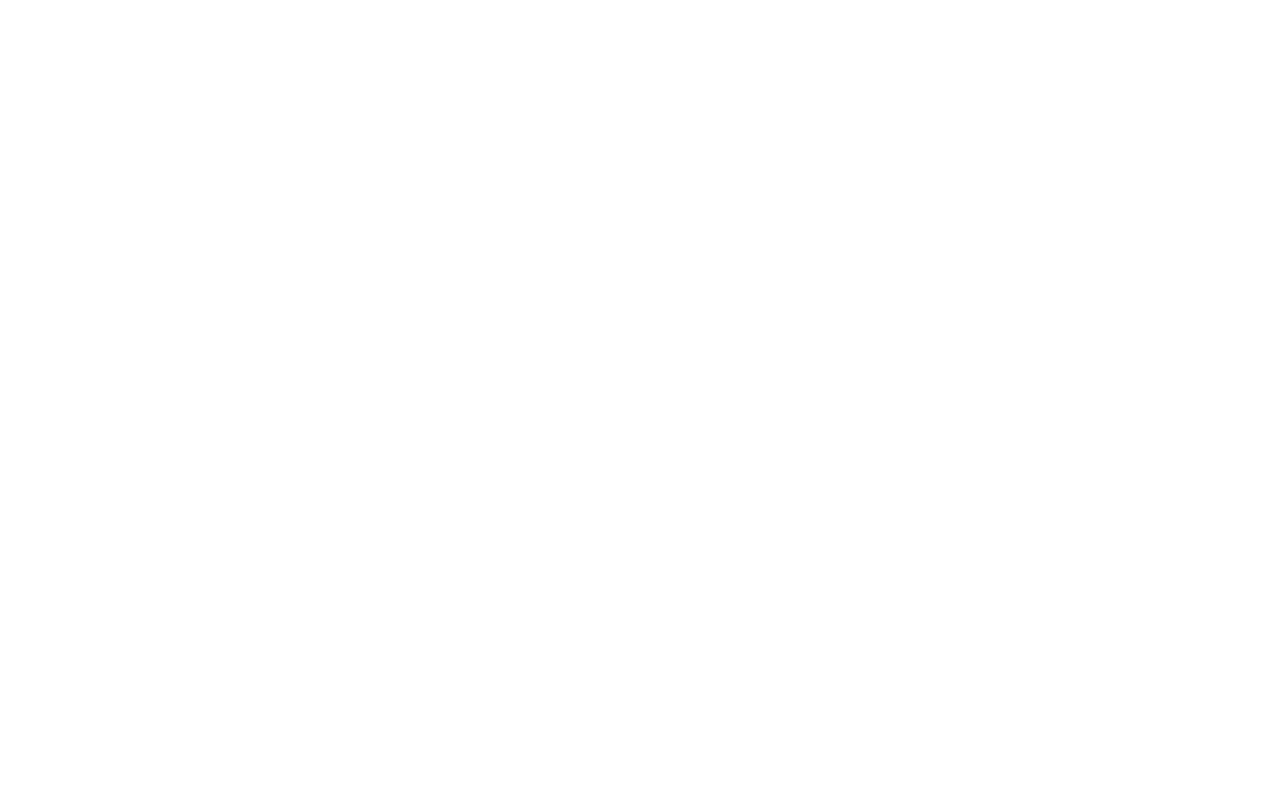
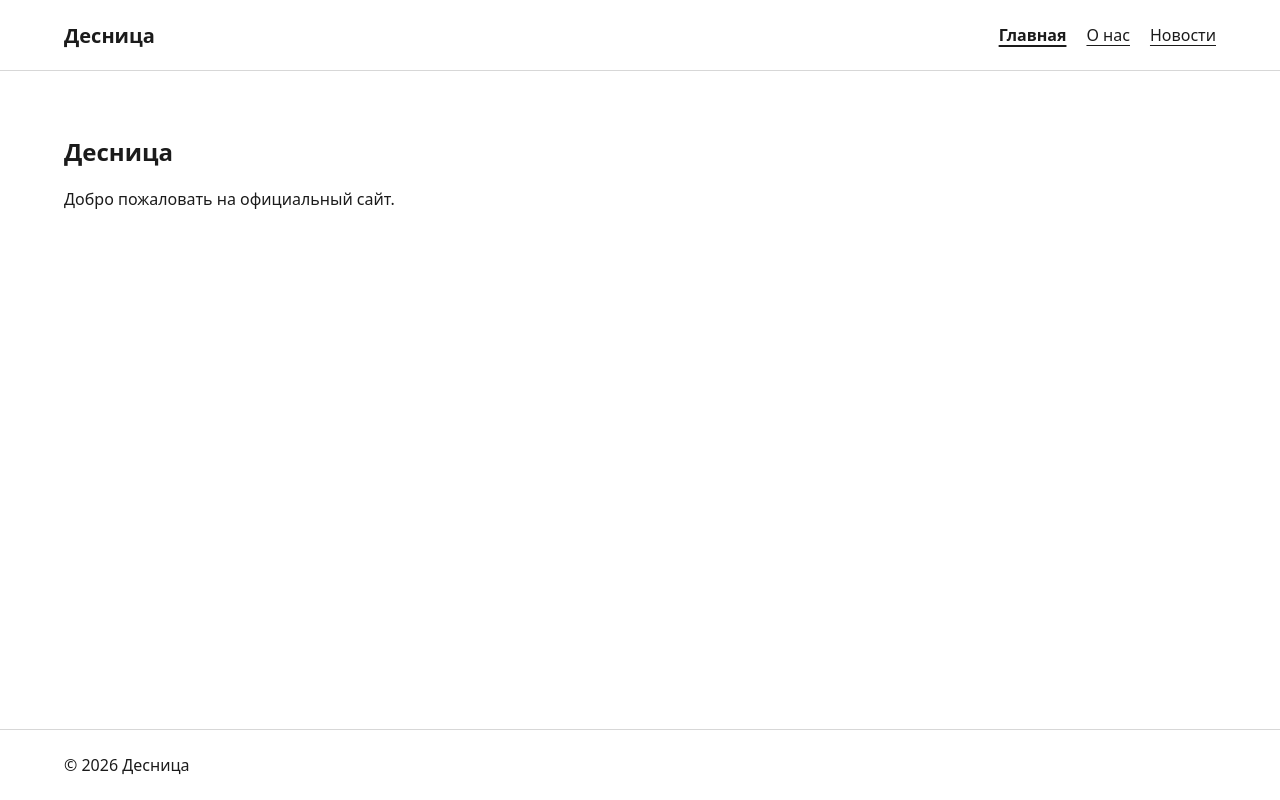
Before and after one commit to Jefrry/desnica, a Nuxt app in the folder apps/web/: page / in a window 1280 px wide. Before the commit this address had no page. Built offline with nearby package versions, Linux system fonts and the light colour scheme.

Commit message:
base layout before design

```diff
--- a/apps/web/app/app.vue
+++ b/apps/web/app/app.vue
@@ -1,4 +1,10 @@
 <template>
   <NuxtRouteAnnouncer />
-  <NuxtPage />
+  <NuxtLayout>
+    <NuxtPage />
+  </NuxtLayout>
 </template>
+
+<style>
+@import '~/assets/css/main.css';
+</style>
--- /dev/null
+++ b/apps/web/app/assets/css/main.css
@@ -0,0 +1,142 @@
+:root {
+  color-scheme: light;
+  font-family: system-ui, -apple-system, BlinkMacSystemFont, "Segoe UI", sans-serif;
+  color: #1b1b1b;
+  background: #fff;
+}
+
+* {
+  box-sizing: border-box;
+}
+
+html {
+  min-width: 320px;
+}
+
+body {
+  min-height: 100vh;
+  margin: 0;
+}
+
+a {
+  color: #174ea6;
+}
+
+a:hover {
+  text-decoration-thickness: 0.14em;
+}
+
+:focus-visible {
+  outline: 3px solid #c2410c;
+  outline-offset: 3px;
+}
+
+.site-shell {
+  display: flex;
+  min-height: 100vh;
+  flex-direction: column;
+}
+
+.site-container {
+  width: min(100% - 2rem, 72rem);
+  margin-inline: auto;
+}
+
+.skip-link {
+  position: fixed;
+  z-index: 10;
+  top: 0.75rem;
+  left: 0.75rem;
+  padding: 0.75rem 1rem;
+  transform: translateY(-200%);
+  color: #fff;
+  background: #1b1b1b;
+}
+
+.skip-link:focus {
+  transform: translateY(0);
+}
+
+.site-header {
+  border-bottom: 1px solid #d7d7d7;
+}
+
+.site-header__inner {
+  display: flex;
+  align-items: center;
+  justify-content: space-between;
+  gap: 2rem;
+  padding-block: 1rem;
+}
+
+.site-header__brand {
+  color: inherit;
+  font-size: 1.25rem;
+  font-weight: 700;
+  text-decoration: none;
+}
+
+.site-navigation {
+  display: flex;
+  flex-wrap: wrap;
+  gap: 0.5rem 1.25rem;
+  margin: 0;
+  padding: 0;
+  list-style: none;
+}
+
+.site-navigation__link {
+  display: inline-block;
+  padding-block: 0.5rem;
+  color: inherit;
+  text-underline-offset: 0.25em;
+}
+
+.site-navigation__link--active {
+  font-weight: 700;
+  text-decoration-thickness: 0.14em;
+}
+
+.site-main {
+  flex: 1;
+  padding-block: clamp(2rem, 5vw, 4rem);
+}
+
+.site-main:focus {
+  outline: none;
+}
+
+.page-section {
+  max-width: 48rem;
+}
+
+.page-section > :first-child,
+.page-section header > :first-child {
+  margin-top: 0;
+}
+
+.site-footer {
+  border-top: 1px solid #d7d7d7;
+  padding-block: 1.5rem;
+}
+
+.site-footer p {
+  margin: 0;
+}
+
+@media (max-width: 40rem) {
+  .site-header__inner {
+    align-items: flex-start;
+    flex-direction: column;
+    gap: 0.5rem;
+  }
+}
+
+@media (prefers-reduced-motion: reduce) {
+  *,
+  *::before,
+  *::after {
+    scroll-behavior: auto !important;
+    transition-duration: 0.01ms !important;
+  }
+}
--- /dev/null
+++ b/apps/web/app/components/AppFooter.vue
@@ -0,0 +1,11 @@
+<script setup lang="ts">
+const currentYear = new Date().getFullYear()
+</script>
+
+<template>
+  <footer class="site-footer">
+    <div class="site-container">
+      <p>© {{ currentYear }} Десница</p>
+    </div>
+  </footer>
+</template>
--- /dev/null
+++ b/apps/web/app/components/AppHeader.vue
@@ -0,0 +1,15 @@
+<template>
+  <header class="site-header">
+    <div class="site-container site-header__inner">
+      <NuxtLink
+        class="site-header__brand"
+        to="/"
+        aria-label="Десница — на главную"
+      >
+        Десница
+      </NuxtLink>
+
+      <AppNavigation />
+    </div>
+  </header>
+</template>
--- /dev/null
+++ b/apps/web/app/components/AppMain.vue
@@ -0,0 +1,9 @@
+<template>
+  <main
+    id="main-content"
+    class="site-main site-container"
+    tabindex="-1"
+  >
+    <slot />
+  </main>
+</template>
--- /dev/null
+++ b/apps/web/app/components/AppNavigation.vue
@@ -0,0 +1,41 @@
+<script setup lang="ts">
+import { computed } from 'vue'
+import { useRoute } from '#imports'
+
+defineOptions({ name: 'AppNavigation' })
+
+const route = useRoute()
+const navigationItems = [
+  { label: 'Главная', to: '/' },
+  { label: 'О нас', to: '/about' },
+  { label: 'Новости', to: '/news' },
+]
+
+const currentPath = computed(() => route.path.replace(/\/$/, '') || '/')
+
+function isCurrentSection(path = '') {
+  return path === '/'
+    ? currentPath.value === path
+    : currentPath.value === path || currentPath.value.startsWith(`${path}/`)
+}
+</script>
+
+<template>
+  <nav aria-label="Основная навигация">
+    <ul class="site-navigation">
+      <li
+        v-for="item in navigationItems"
+        :key="item.to"
+      >
+        <NuxtLink
+          class="site-navigation__link"
+          :class="{ 'site-navigation__link--active': isCurrentSection(item.to) }"
+          :to="item.to"
+          :aria-current="currentPath === item.to ? 'page' : undefined"
+        >
+          {{ item.label }}
+        </NuxtLink>
+      </li>
+    </ul>
+  </nav>
+</template>
--- /dev/null
+++ b/apps/web/app/layouts/default.vue
@@ -0,0 +1,22 @@
+<script setup lang="ts">
+defineOptions({ name: 'DefaultLayout' })
+</script>
+
+<template>
+  <div class="site-shell">
+    <a
+      class="skip-link"
+      href="#main-content"
+    >
+      Перейти к содержимому
+    </a>
+
+    <AppHeader />
+
+    <AppMain>
+      <slot />
+    </AppMain>
+
+    <AppFooter />
+  </div>
+</template>
--- /dev/null
+++ b/apps/web/app/pages/about/index.vue
@@ -0,0 +1,21 @@
+<script setup lang="ts">
+import { useSeoMeta } from '#imports'
+
+defineOptions({ name: 'AboutIndexPage' })
+
+useSeoMeta({
+  title: 'О нас',
+  description: 'Информация о «Деснице».',
+})
+</script>
+
+<template>
+  <article class="page-section">
+    <header>
+      <h1>О нас</h1>
+    </header>
+    <p>
+      Информация о «Деснице».
+    </p>
+  </article>
+</template>
--- /dev/null
+++ b/apps/web/app/pages/index.vue
@@ -0,0 +1,24 @@
+<script setup lang="ts">
+import { useSeoMeta } from '#imports'
+
+defineOptions({ name: 'HomePage' })
+
+useSeoMeta({
+  title: 'Главная',
+  description: 'Официальный сайт «Десница».',
+})
+</script>
+
+<template>
+  <section
+    class="page-section"
+    aria-labelledby="home-title"
+  >
+    <h1 id="home-title">
+      Десница
+    </h1>
+    <p>
+      Добро пожаловать на официальный сайт.
+    </p>
+  </section>
+</template>
--- a/apps/web/app/pages/news/[slug].vue
+++ b/apps/web/app/pages/news/[slug].vue
@@ -44,7 +44,7 @@
 </script>
 
 <template>
-  <main>
+  <div class="page-section">
     <nav aria-label="Хлебные крошки">
       <NuxtLink to="/news">
         Новости
@@ -68,7 +68,7 @@
         {{ article?.content }}
       </p>
     </article>
-  </main>
+  </div>
 </template>
 
 <style scoped>
--- a/apps/web/app/pages/news/index.vue
+++ b/apps/web/app/pages/news/index.vue
@@ -18,7 +18,7 @@
 </script>
 
 <template>
-  <main>
+  <div class="page-section">
     <header>
       <h1>Новости</h1>
     </header>
@@ -64,5 +64,5 @@
         </article>
       </li>
     </ul>
-  </main>
+  </div>
 </template>
--- a/apps/web/nuxt.config.ts
+++ b/apps/web/nuxt.config.ts
@@ -2,6 +2,15 @@
 export default defineNuxtConfig({
   compatibilityDate: '2025-07-15',
   devtools: { enabled: process.env.NODE_ENV !== 'production' },
+  app: {
+    head: {
+      htmlAttrs: { lang: 'ru' },
+      titleTemplate: '%s — Десница',
+      meta: [
+        { name: 'viewport', content: 'width=device-width, initial-scale=1' },
+      ],
+    },
+  },
   runtimeConfig: {
     strapiUrl: process.env.NUXT_STRAPI_URL || 'http://localhost:1337',
     public: {
```
